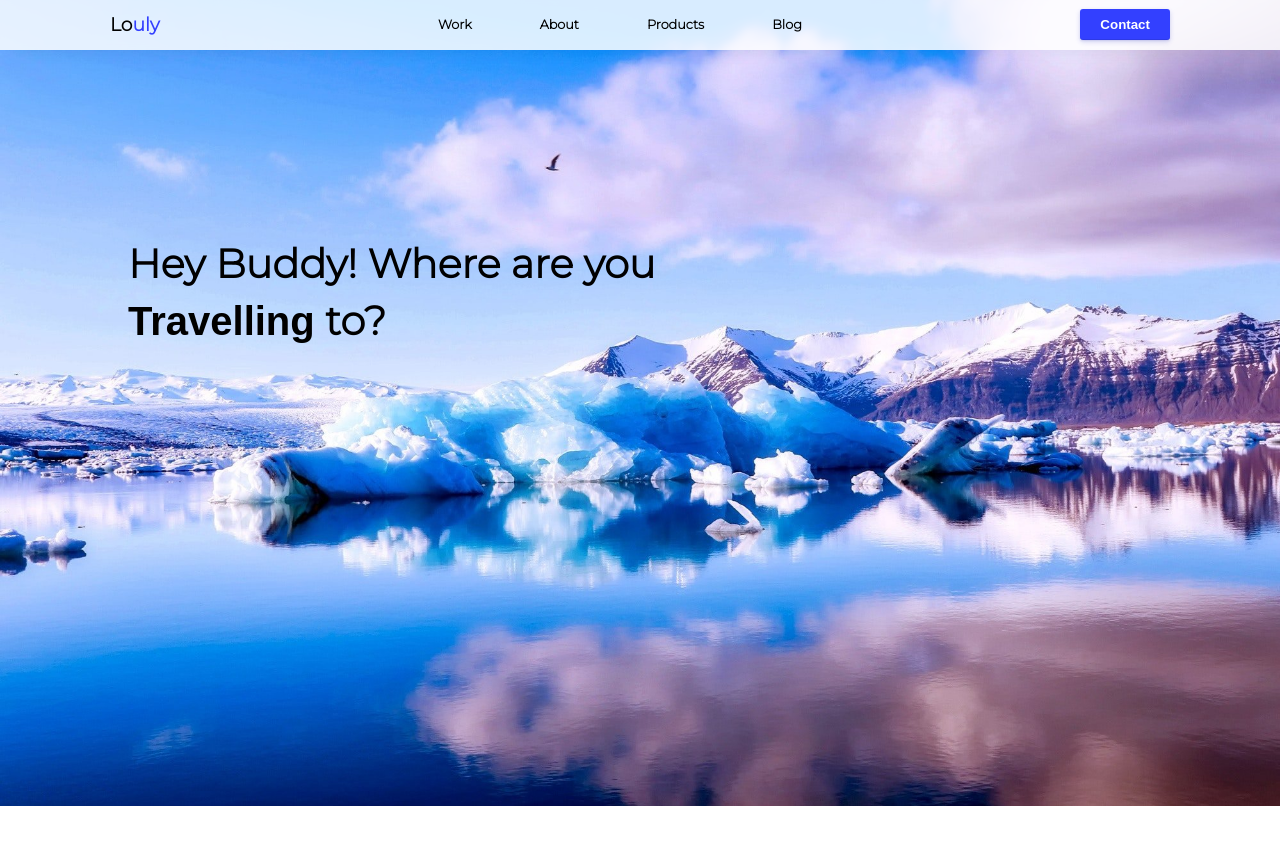
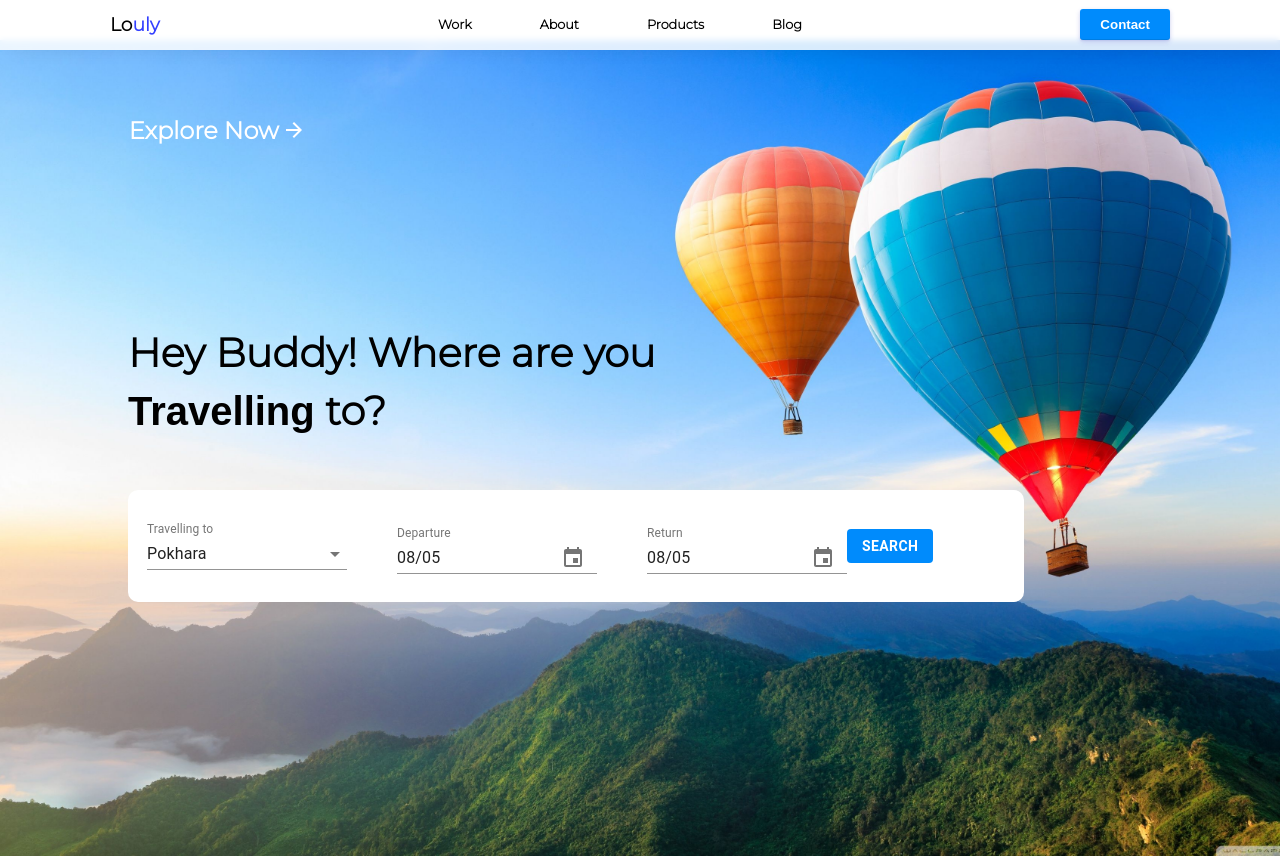
Before and after one commit to Coder-Dilip/louly-2.0, a Next.js app: page / in a window 1280 px wide. Before the commit the page ends 806 px from the top, so only its background shows below. Built offline with nearby package versions, Linux system fonts and the light colour scheme.

Commit message:
search section

```diff
--- a/components/LandingPage.jsx
+++ b/components/LandingPage.jsx
@@ -1,6 +1,8 @@
 import { useState, useEffect } from "react";
 import Image from "next/image";
 import styles from "../styles/Home.module.css";
+import ArrowForwardIcon from '@material-ui/icons/ArrowForward';
+import MaterialUIPickers from '../components/demo'
 function LandingPage() {
   const [width, setwidth] = useState(0);
 
@@ -10,21 +12,22 @@ function LandingPage() {
     }
   }, []);
 
-  useEffect(() => {
-    function handleResize() {
-      if (process.browser) {
-        window.location.reload();
-      }
-    }
-    window.addEventListener("resize", handleResize);
-  });
+  // useEffect(() => {
+  //   function handleResize() {
+  //     if (process.browser) {
+  //       window.location.reload();
+  //     }
+  //   }
+  //   window.addEventListener("resize", handleResize);
+  // });
 
   return (
     <div>
       <div className={styles.landingPageImg} style={{ width: "100%" }}>
+      <div style={{display:'flex',alignItems:'center',cursor:'pointer',marginLeft: width > 542 ? "8.5%" : "2%",color:'white',fontSize:'1.5rem',width:'200px',borderRadius:'3px',height:'40px',position:'relative', top:'70px'}}><p  style={{position:'relative',left:'20px'}} className={styles.explore_btn}>Explore Now</p><ArrowForwardIcon style={{position:'relative',left:'20px'}}/></div>
         <div
           className={styles.titleContainer}
-          style={{ position: "relative", top: width > 542 ? "30%" : "75%" }}
+          style={{ position: "relative", top: width > 542 ? "25%" : "60%" }}
         >
           <p className={styles.pageTitle}>
             Hey Buddy! Where are you{" "}
@@ -33,11 +36,15 @@ function LandingPage() {
             </span>{" "}
             to?
           </p>
+
           <div
             className={styles.destinationContainer}
-          ></div>
+          >
+<MaterialUIPickers/>
+          </div>
         </div>
       </div>
+
     </div>
   );
 }
--- /dev/null
+++ b/components/demo.js
@@ -0,0 +1,202 @@
+import "date-fns";
+import React, { useEffect, useState } from "react";
+import Grid from "@material-ui/core/Grid";
+import DateFnsUtils from "@date-io/date-fns";
+import {
+    MuiPickersUtilsProvider,
+    KeyboardTimePicker,
+    KeyboardDatePicker
+} from "@material-ui/pickers";
+import TextField from "@material-ui/core/TextField";
+import Autocomplete from "@material-ui/lab/Autocomplete";
+import { makeStyles } from "@material-ui/core/styles";
+import InputLabel from "@material-ui/core/InputLabel";
+import MenuItem from "@material-ui/core/MenuItem";
+import FormControl from "@material-ui/core/FormControl";
+import Select from "@material-ui/core/Select";
+import Button from '@material-ui/core/Button';
+
+
+
+
+
+const nepalDistricts=[
+    "achham",
+    "arghakhanchi",
+    "baglung",
+    "baitadi",
+    "bajhang",
+    "bajura",
+    "banke",
+    "bara",
+    "bardiya",
+    "bhaktapur",
+    "bhojpur",
+    "chitwan",
+    "dadeldhura",
+    "dailekh",
+    "dang deukhuri",
+    "darchula",
+    "dhading",
+    "dhankuta",
+    "dhanusa",
+    "dholkha",
+    "dolpa",
+    "doti",
+    "gorkha",
+    "gulmi",
+    "humla",
+    "ilam",
+    "jajarkot",
+    "jhapa",
+    "jumla",
+    "kailali",
+    "kalikot",
+    "kanchanpur",
+    "kapilvastu",
+    "kaski",
+    "kathmandu",
+    "kavrepalanchok",
+    "khotang",
+    "lalitpur",
+    "lamjung",
+    "mahottari",
+    "makwanpur",
+    "manang",
+    "morang",
+    "mugu",
+    "mustang",
+    "myagdi",
+    "nawalparasi",
+    "nuwakot",
+    "okhaldhunga",
+    "palpa",
+    "panchthar",
+    "parbat",
+    "parsa",
+    "pokhara",
+    "pyuthan",
+    "ramechhap",
+    "rasuwa",
+    "rautahat",
+    "rolpa",
+    "rukum",
+    "rupandehi",
+    "salyan",
+    "sankhuwasabha",
+    "saptari",
+    "sarlahi",
+    "sindhuli",
+    "sindhupalchok",
+    "siraha",
+    "solukhumbu",
+    "sunsari",
+    "surkhet",
+    "syangja",
+    "tanahu",
+    "taplejung",
+    "terhathum",
+    "udayapur"
+]
+
+
+const useStyles = makeStyles((theme) => ({
+    formControl: {
+      margin: theme.spacing(1),
+      minWidth: 120,
+    },
+    selectEmpty: {
+      marginTop: theme.spacing(2),
+    },
+  }));
+
+  export function SimpleSelect() {
+    const classes = useStyles();
+    const [district, setdistrict] =useState('Pokhara');
+
+    const handleChange = (event) => {
+      setdistrict(event.target.value);
+    };
+
+    return (
+      <div>
+        <FormControl className={classes.formControl}  style={{marginLeft:'-1px',marginRight:'50px',marginTop:'7.5px'}}>
+          <InputLabel id="demo-simple-select-label">Travelling to</InputLabel>
+          <Select
+            labelId="demo-simple-select-label"
+            id="demo-simple-select"
+            value={district}
+            onChange={handleChange}
+           style={{width:'200px'}}
+          >
+            {nepalDistricts.map((item,i)=><MenuItem key={i} value={item[0].toUpperCase()+item.split('').splice(1,item.length-1).join('')}>{item[0].toUpperCase()+item.split('').splice(1,item.length-1).join('')}</MenuItem>)}
+          </Select>
+        </FormControl>
+        </div>
+    )}
+
+
+
+export default function MaterialUIPickers() {
+    const [width, setwidth] = useState(0);
+
+    useEffect(() => {
+        if (process.browser) {
+            setwidth(window.innerWidth);
+        }
+    }, []);
+    // The first commit of Material-UI
+    const [selectedDate, setSelectedDate] = useState(new Date());
+    const [selectedDate2, setSelectedDate2] = useState(new Date());
+
+    const handleDateChange = (date) => {
+        setSelectedDate(date);
+    };
+    const handleDateChange2 = (date) => {
+        setSelectedDate2(date);
+    };
+
+    return (
+        <>
+        {/* <p>Search Hotels</p> */}
+        <div style={{ marginLeft: width > 542 ? '10%' : '6%', marginTop: '50px', background: 'white', maxWidth: '70%', display: 'flex', flexWrap: 'wrap',padding:'20px',borderRadius:'10px',alignItems:'center' }}>
+            <SimpleSelect />
+            <div>
+                <MuiPickersUtilsProvider utils={DateFnsUtils}>
+                    <KeyboardDatePicker
+                        disableToolbar
+                        variant="inline"
+                        format="MM/dd"
+                        margin="normal"
+                        id="date-picker-inline"
+                        label="Departure"
+                        value={selectedDate}
+                        onChange={handleDateChange}
+                        KeyboardButtonProps={{
+                            "aria-label": "change date"
+                        }}
+                        style={{ marginRight: '50px', width:'200px', maxWidth:'80%'}}
+                    />
+                    <KeyboardDatePicker
+                        disableToolbar
+                        variant="inline"
+                        format="MM/dd"
+                        margin="normal"
+                        id="date-picker-inline"
+                        label="Return"
+                        value={selectedDate2}
+                        onChange={handleDateChange2}
+                        KeyboardButtonProps={{
+                            "aria-label": "change date"
+                        }}
+                        style={{ marginRight: '50px !important', width:'200px', maxWidth:'80%'}}
+                    />
+                </MuiPickersUtilsProvider>
+            </div>
+            <Button variant="outlined" color="primary" style={{border:'none',color:'white',fontWeight:'bold',backgroundColor:'#008bfc',position:'relative', top:width<1250?'10px':'0'}}>
+  Search
+</Button>
+        </div>
+        </>
+    );
+}
--- a/package.json
+++ b/package.json
@@ -9,8 +9,12 @@
     "lint": "next lint"
   },
   "dependencies": {
+    "@date-io/date-fns": "^1.3.13",
     "@material-ui/core": "^4.12.3",
     "@material-ui/icons": "^4.11.2",
+    "@material-ui/lab": "^4.0.0-alpha.60",
+    "@material-ui/pickers": "^3.3.10",
+    "date-fns": "^2.23.0",
     "next": "11.0.1",
     "react": "17.0.2",
     "react-dom": "17.0.2",
--- a/pages/index.js
+++ b/pages/index.js
@@ -1,14 +1,14 @@
 import Header from '../components/Header'
 import LandingPage from '../components/LandingPage'
-function index() {
+function Index() {
   return (
     <div>
 <Header />
-      <div style={{margin:'auto',maxWidth:'1500px',marginTop:'-50px'}}>
+      <div style={{margin:'auto',maxWidth:'1500px'}}>
 <LandingPage />
     </div>
     </div>
   )
 }
 
-export default index
+export default Index
--- a/styles/Home.module.css
+++ b/styles/Home.module.css
@@ -70,7 +70,7 @@ backdrop-filter: blur(3px);
   }
 
   .contacts{
-    background-color: #3340ff;
+    background-color: #008bfc;
     box-shadow: inset 0 -1px 0 rgb(0 0 0 / 10%), 0 1px 2px rgb(28 35 139 / 10%), 0 2px 5px rgb(41 52 204 / 20%);
     padding: 8px 20px;
     border-radius: 3px;
@@ -87,17 +87,12 @@ backdrop-filter: blur(3px);
   /* landingpage css */
 
   .landingPageImg{
-   background: url('../public/travel.jpg') no-repeat ;
+   background: url('../public/travel2.jpg') no-repeat ;
    width:100vw;
 height:102vh;
 background-position: center;
 background-size: cover;
 max-height: 900px;
-  }
-
-  .titleContainer{
-    position: relative;
-    top:30%;
   }
 
   .pageTitle{
@@ -110,18 +105,36 @@ line-height: 3.6rem;
 
   @media only screen and (max-width: 542px) {
     .landingPageImg{
-      background: url('../public/travel.jpg') no-repeat ;
+      background: url('../public/travel2.jpg') no-repeat ;
       width:100vw;
    height:60vh;
    background-position: center;
    background-size: cover;
    min-height: 300px;
+   -webkit-animation-duration: 2s;
+   animation-duration: 2s;
+   -webkit-animation-name: beginAnimate;
+   animation-name: beginAnimate;
+   will-change: opacity, transform;
+   -webkit-animation-delay: .2s;
+   animation-delay: .2s;
+   -webkit-animation-fill-mode: both;
+   animation-fill-mode: both;
+   -webkit-animation-timing-function: cubic-bezier(0.2, 0.8, 0.2, 1);
+   animation-timing-function: cubic-bezier(0.2, 0.8, 0.2, 1);
      }
 
-     .titleContainer{
-      position: relative;
-      top:75%;
+     @keyframes beginAnimate {
+      0% {
+        opacity: 0;
+        transform: translateY(120px);
+      }
+      100% {
+        opacity: 1;
+        transform: translateY(0px);
+      }
      }
+
 
      .pageTitle{
 
@@ -130,6 +143,28 @@ line-height: 3.6rem;
       max-width: 400px;
       margin-left: 6%;
       line-height: 2.3rem;
-      color:white
+      color:white;
+      -webkit-animation-duration: 2s;
+   animation-duration: 2s;
+   -webkit-animation-name: beginAnimate;
+   animation-name: beginAnimate;
+   will-change: opacity, transform;
+   -webkit-animation-delay: .2s;
+   animation-delay: .2s;
+   -webkit-animation-fill-mode: both;
+   animation-fill-mode: both;
+   -webkit-animation-timing-function: cubic-bezier(0.2, 0.8, 0.2, 1);
+   animation-timing-function: cubic-bezier(0.2, 0.8, 0.2, 1)
      }
   }
+
+  .explore_btn{
+    margin-right: 3px;
+    transition: .3s;
+    font-weight: bold;
+  }
+
+  .explore_btn:hover{
+    margin-right: 9px;
+    transition: .3s;
+  }
```
Also changed, not shown: public/travel2.jpg (added), 1 other file (tests, documents, lock files or other folders).
